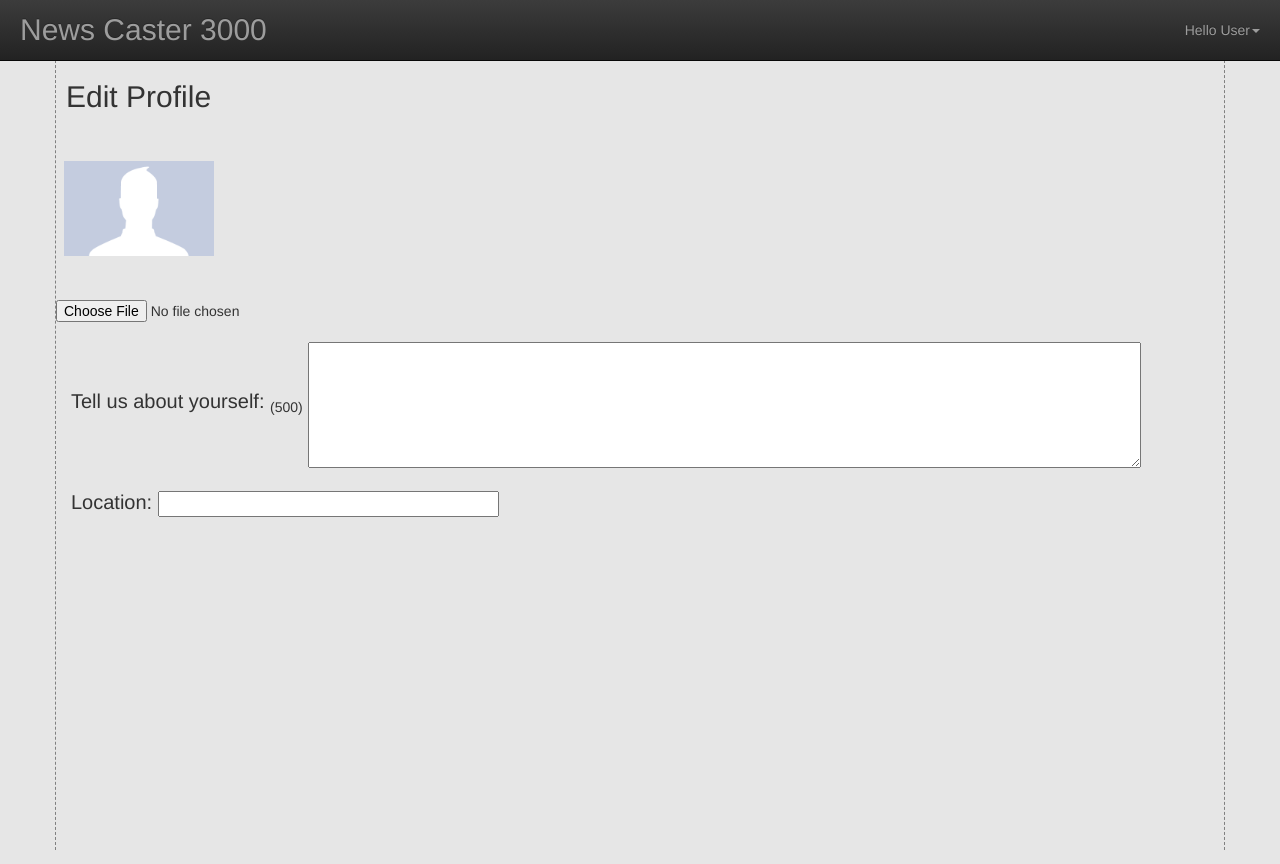
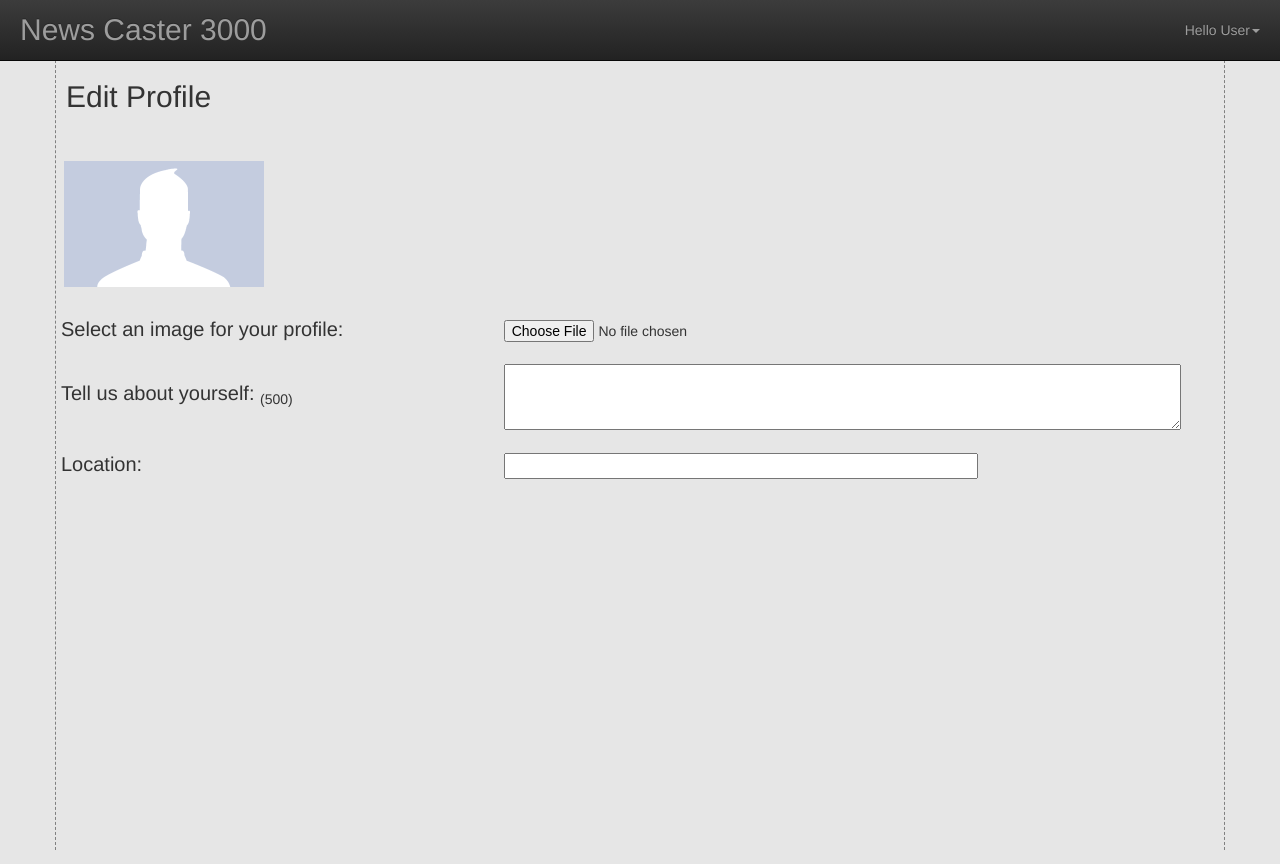
Before and after one commit to gfawcett22/WebProgrammingProject, a PHP site: page /editProfile.php in a window 1280 px wide. Run offline with PHP 8.4, Linux system fonts and the light colour scheme.

Commit message:
did some alignment formatting stuff on edit profile page

```diff
--- a/editProfile.php
+++ b/editProfile.php
@@ -24,6 +24,7 @@
         var remaining = 500 - $('#bio').val().length;
         $('.counter').text('(' + remaining + ')');
       }
+
     </script>
 </head>
 <body>
@@ -37,16 +38,28 @@
       <?php include 'getProfilePic.php'; ?>
     </div>
     <div class='row'>
-      <img id='profilePic'>
-      <input type='file' id='picUpload' name='picUpload'>
+      <div class='small'>
+        <span class='text'>Select an image for your profile: </span>
+      </div>
+      <div class='large'>
+        <input type='file' id='picUpload' name='picUpload'>
+      </div>
     </div>
-    <div class='row midAlign'>
-      <span class='text'>Tell us about yourself: <sub class='counter'></sub> </span>
-      <textarea id='bio' name='bio' form='profile' cols="100" rows="6" maxlength="500"></textarea>
+    <div class='row'>
+      <div class='small'>
+        <span class='text' >Tell us about yourself: <sub class='counter'></sub> </span>
+      </div>
+      <div class='large'>
+        <textarea id='bio' class='data' name='bio' form='profile' rows='3' maxlength="500"></textarea>
+      </div>
     </div>
-    <div class='row midAlign'>
-      <span class='text'>Location: </span>
-      <input type='text' name='location' id='location' maxlength="100" />
+    <div class='row'>
+      <div class='small'>
+        <span class='text'>Location: </span>
+      </div>
+      <div class='large'>
+        <input type='text' class='data' name='location' id='location' maxlength="100" />
+      </div>
     </div>
   </div>
 </form>
--- a/styles/index.css
+++ b/styles/index.css
@@ -29,6 +29,21 @@ body{
 }
 .text{
   font-size:20px;
+  padding:5px;
+}
+.small{
+  width:38%;
+  display: inline-block;
+}
+.large{
+  width:58%;
+  display: inline-block;
+}
+.data{
+  width:100%;
+}
+#location{
+  width:70%!important;
 }
 .counter{
   font-size:14px!important;
@@ -36,11 +51,8 @@ body{
 .row{
   margin-bottom: 20px;
 }
-#location{
-  width:30%;
-}
 #profilePic{
-  max-width:150px;
-  max-height:150px;
+  max-width:200px;
+  max-height:200px;
   margin:8px;
 }
```
